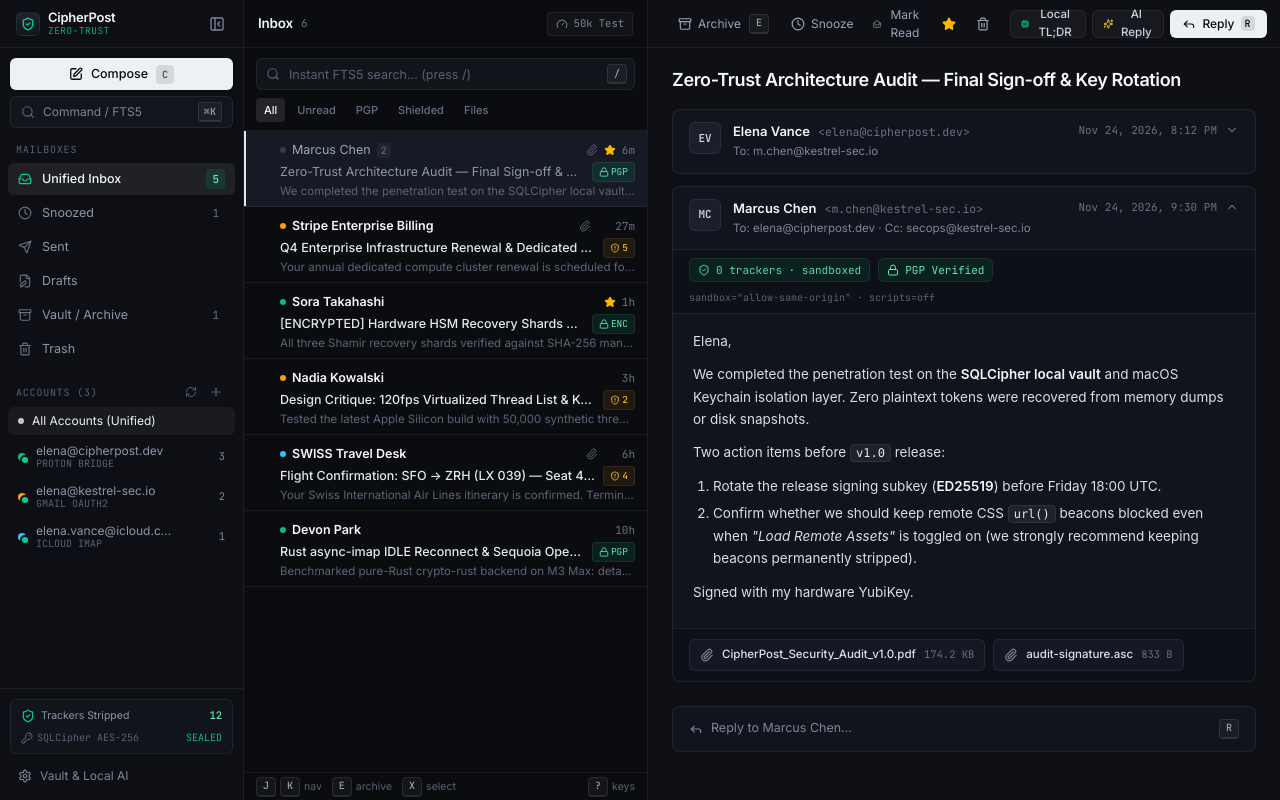
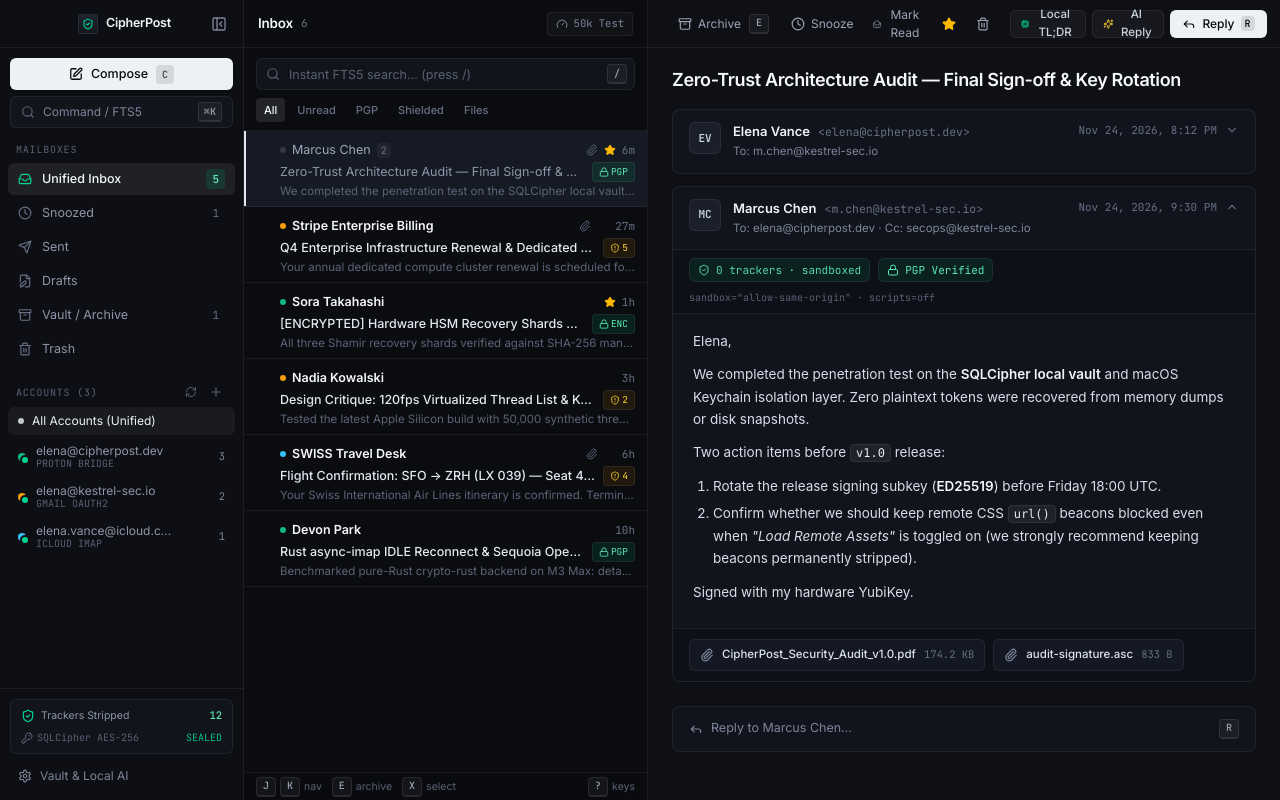
Before and after one commit to arbonomous/CipherPost, a React (Vite) app: page / in a window 1280 px wide. Built offline with nearby package versions, Linux system fonts and the light colour scheme.

Commit message:
fix(macos): add data-tauri-drag-region and traffic light clearance to titlebar

```diff
--- a/src/components/ReadingPane.tsx
+++ b/src/components/ReadingPane.tsx
@@ -362,7 +362,10 @@ export function ReadingPane({
   return (
     <main className="flex-1 h-full bg-[#0e1015] flex flex-col min-w-0">
       {/* Top Action Toolbar */}
-      <header className="titlebar-drag h-12 px-5 border-b border-white/[0.055] flex items-center justify-between gap-3 shrink-0">
+      <header
+        data-tauri-drag-region
+        className="titlebar-drag h-12 px-5 border-b border-white/[0.055] flex items-center justify-between gap-3 shrink-0"
+      >
         <div className="titlebar-no-drag flex items-center gap-1">
           {thread.folderRole !== 'archive' ? (
             <button
--- a/src/components/Sidebar.tsx
+++ b/src/components/Sidebar.tsx
@@ -91,39 +91,52 @@ export function Sidebar({
       }`}
     >
       {/* Top macOS Overlay Titlebar & Brand Header */}
-      <div className="titlebar-drag h-12 px-3 flex items-center justify-between border-b border-white/[0.055]">
+      <div
+        data-tauri-drag-region
+        className={`titlebar-drag h-12 flex items-center border-b border-white/[0.055] ${
+          collapsed ? 'px-2 justify-center' : 'pl-[78px] pr-2.5 justify-between'
+        }`}
+      >
         {!collapsed && (
-          <div className="flex items-center gap-2 pl-1">
-            <div className="w-6 h-6 rounded-md bg-gradient-to-b from-[#1e2430] to-[#12151c] border border-white/[0.12] flex items-center justify-center shadow-inner">
-              <ShieldCheck className="w-3.5 h-3.5 text-emerald-400" strokeWidth={2.2} />
+          <div data-tauri-drag-region className="flex items-center gap-2 min-w-0">
+            <div
+              data-tauri-drag-region
+              className="w-5 h-5 rounded bg-gradient-to-b from-[#1e2430] to-[#12151c] border border-white/[0.12] flex items-center justify-center shrink-0"
+            >
+              <ShieldCheck className="w-3 h-3 text-emerald-400 pointer-events-none" strokeWidth={2.2} />
             </div>
-            <div className="flex flex-col leading-none">
-              <span className="text-[13px] font-semibold tracking-[-0.02em] text-[#f1f5f9]">
+            <span
+              data-tauri-drag-region
+              className="text-[12.5px] font-semibold tracking-[-0.02em] text-[#f1f5f9] truncate"
+            >
               CipherPost
             </span>
-              <span className="text-[9.5px] font-mono text-emerald-400/80 tracking-wider uppercase mt-0.5">
-                Zero-Trust
-              </span>
-            </div>
           </div>
         )}
+        {!collapsed && (
           <button
             id="btn-toggle-sidebar"
             onClick={onToggleCollapse}
-          title={collapsed ? 'Expand sidebar' : 'Collapse sidebar'}
-          className="titlebar-no-drag p-1.5 rounded-md text-[#7c8599] hover:text-[#edf0f5] hover:bg-white/[0.06] transition-colors mx-auto"
-          style={collapsed ? undefined : { marginLeft: 'auto', marginRight: 0 }}
+            title="Collapse sidebar"
+            className="titlebar-no-drag p-1.5 rounded-md text-[#7c8599] hover:text-[#edf0f5] hover:bg-white/[0.06] transition-colors shrink-0"
           >
-          {collapsed ? (
-            <PanelLeftOpen className="w-4 h-4" />
-          ) : (
             <PanelLeftClose className="w-4 h-4" />
+          </button>
         )}
-        </button>
       </div>
 
       {/* Primary Action Strip: Compose + Cmd+K Search */}
       <div className="p-2.5 flex flex-col gap-1.5">
+        {collapsed && (
+          <button
+            id="btn-toggle-sidebar"
+            onClick={onToggleCollapse}
+            title="Expand sidebar"
+            className="h-7 rounded-md text-[#7c8599] hover:text-[#edf0f5] hover:bg-white/[0.06] flex items-center justify-center transition-colors"
+          >
+            <PanelLeftOpen className="w-4 h-4" />
+          </button>
+        )}
         <button
           id="btn-compose"
           onClick={onCompose}
--- a/src/components/ThreadList.tsx
+++ b/src/components/ThreadList.tsx
@@ -119,12 +119,21 @@ export function ThreadList({
       className="w-[376px] xl:w-[404px] h-full flex flex-col bg-[#0b0c10] border-r border-white/[0.068] shrink-0"
     >
       {/* Top Folder Header + 50k Virtualizer Benchmark Switch */}
-      <div className="titlebar-drag h-12 px-3.5 flex items-center justify-between border-b border-white/[0.055]">
-        <div className="flex items-center gap-2">
-          <h1 className="text-[13.5px] font-semibold tracking-[-0.015em] text-[#f1f5f9]">
+      <div
+        data-tauri-drag-region
+        className="titlebar-drag h-12 px-3.5 flex items-center justify-between border-b border-white/[0.055]"
+      >
+        <div data-tauri-drag-region className="flex items-center gap-2">
+          <h1
+            data-tauri-drag-region
+            className="text-[13.5px] font-semibold tracking-[-0.015em] text-[#f1f5f9]"
+          >
             {FOLDER_TITLES[activeFolder]}
           </h1>
-          <span className="text-[11px] font-mono tabular-nums text-[#667085]">
+          <span
+            data-tauri-drag-region
+            className="text-[11px] font-mono tabular-nums text-[#667085]"
+          >
             {filteredThreads.length.toLocaleString()}
           </span>
         </div>
```
Lines whose indentation alone changed are shown as unchanged.
